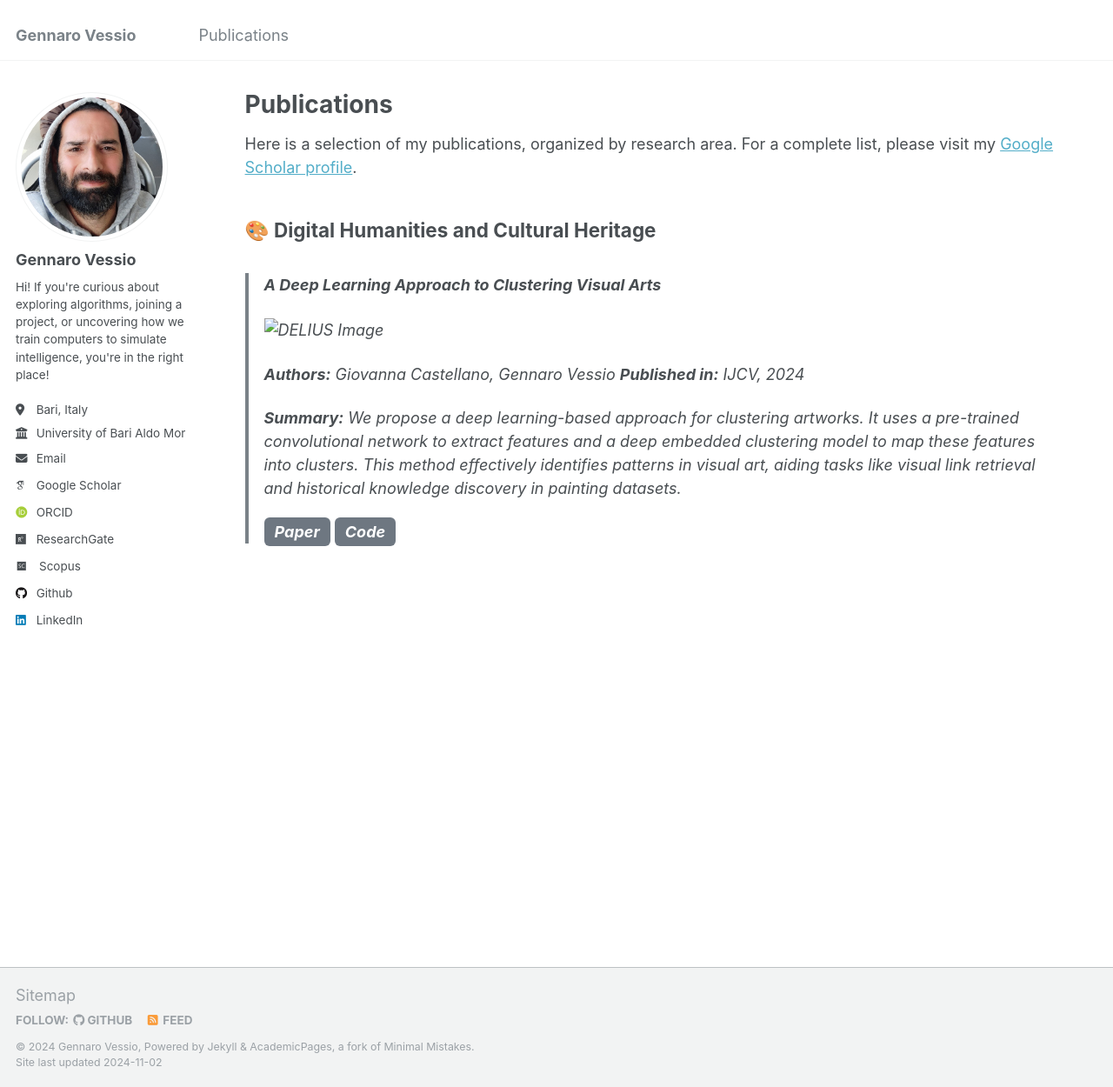
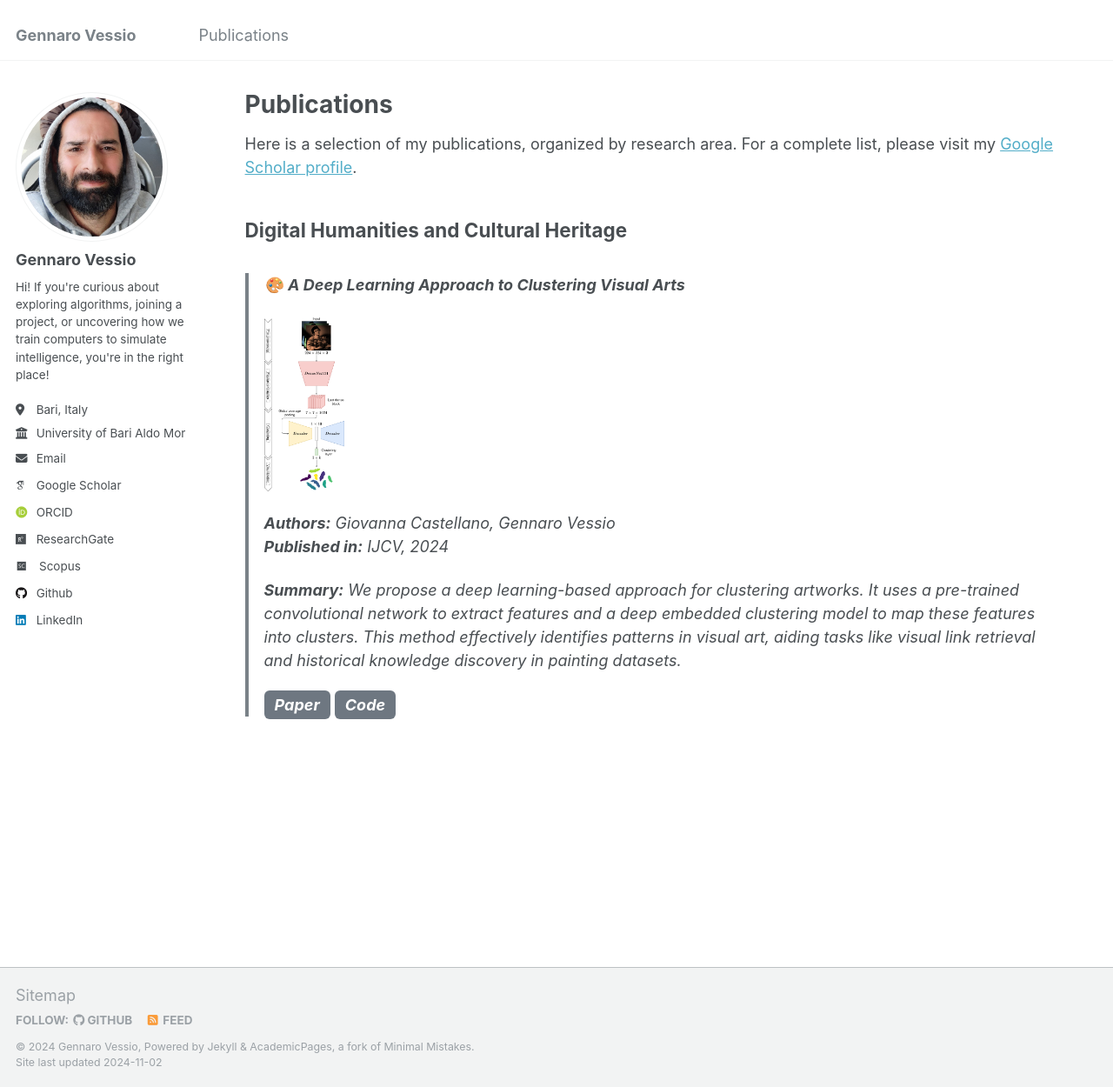
Before and after one commit to gvessio/gvessio.github.io, a Jekyll site: the page built from _pages/publications.md, in a window 1280 px wide and 1250 px high. Shown: the whole window at 87% size. Built offline with Jekyll 4.4.1, drawn with Linux system fonts in a browser that asks for light colours; some web fonts are replaced.

Commit message:
New change

```diff
--- a/_pages/publications.md
+++ b/_pages/publications.md
@@ -7,11 +7,11 @@ author_profile: true
 
 Here is a selection of my publications, organized by research area. For a complete list, please visit my [Google Scholar profile](https://scholar.google.it/citations?user=KyQe9EgAAAAJ&hl).
 
-## 🎨 Digital Humanities and Cultural Heritage
+## Digital Humanities and Cultural Heritage
 
-> **A Deep Learning Approach to Clustering Visual Arts**
+>🎨 **A Deep Learning Approach to Clustering Visual Arts**
 >
-> <img src="images/delius.png" alt="DELIUS Image" style="height:200px; width:auto;">
+> <img src="/images/delius.png" alt="DELIUS Image" style="height:200px; width:auto;">
 >
 > **Authors:** Giovanna Castellano, Gennaro Vessio
 > **Published in:** *IJCV*, 2024
```
